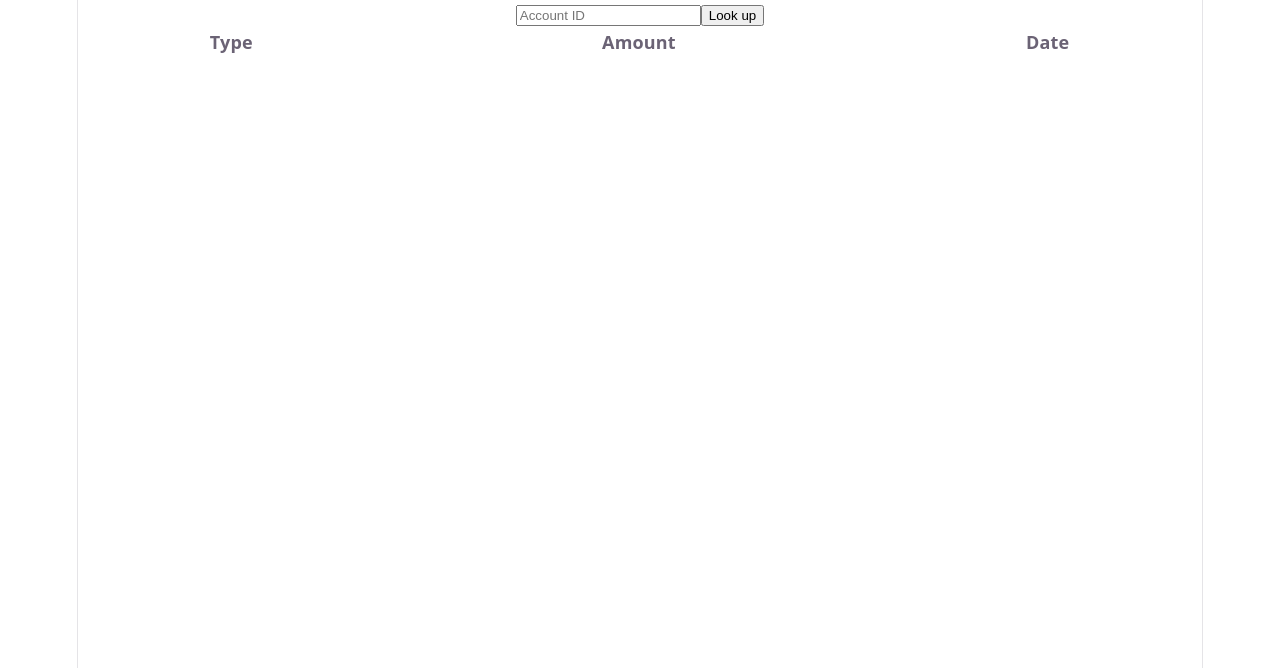
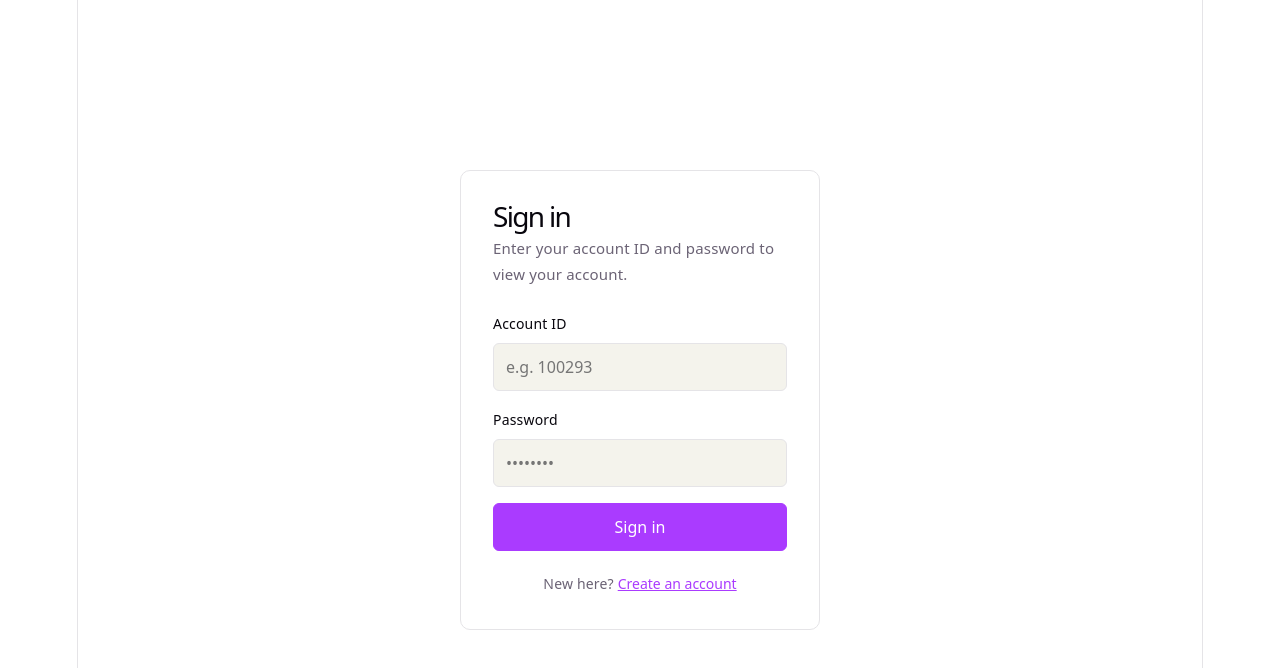
Before and after one commit to paulbobev/best-banking-app, a React app in the folder frontend/: page / in a window 1280 px wide. Shown: the top 668 px of the page. Built offline with nearby package versions, Linux system fonts and the light colour scheme; the HTML template or start-up script is replaced by a standard one.

Commit message:
Made a create account page

```diff
--- a/frontend/src/App.css
+++ b/frontend/src/App.css
@@ -1,61 +1,3 @@
-.counter {
-  font-size: 16px;
-  padding: 5px 10px;
-  border-radius: 5px;
-  color: var(--accent);
-  background: var(--accent-bg);
-  border: 2px solid transparent;
-  transition: border-color 0.3s;
-  margin-bottom: 24px;
-
-  &:hover {
-    border-color: var(--accent-border);
-  }
-  &:focus-visible {
-    outline: 2px solid var(--accent);
-    outline-offset: 2px;
-  }
-}
-
-.hero {
-  position: relative;
-
-  .base,
-  .framework,
-  .vite {
-    inset-inline: 0;
-    margin: 0 auto;
-  }
-
-  .base {
-    width: 170px;
-    position: relative;
-    z-index: 0;
-  }
-
-  .framework,
-  .vite {
-    position: absolute;
-  }
-
-  .framework {
-    z-index: 1;
-    top: 34px;
-    height: 28px;
-    transform: perspective(2000px) rotateZ(300deg) rotateX(44deg) rotateY(39deg)
-      scale(1.4);
-  }
-
-  .vite {
-    z-index: 0;
-    top: 107px;
-    height: 26px;
-    width: auto;
-    transform: perspective(2000px) rotateZ(300deg) rotateX(40deg) rotateY(39deg)
-      scale(0.8);
-  }
-}
-
 #center {
   display: flex;
   flex-direction: column;
@@ -63,6 +5,8 @@
   place-content: center;
   place-items: center;
   flex-grow: 1;
+  padding: 32px 20px;
+  box-sizing: border-box;
 
   @media (max-width: 1024px) {
     padding: 32px 20px 24px;
@@ -70,115 +14,180 @@
   }
 }
 
-#next-steps {
+/* ---------- Login ---------- */
+
+.auth-card {
+  width: 360px;
+  max-width: 100%;
+  text-align: left;
+  border: 1px solid var(--border);
+  border-radius: 10px;
+  padding: 32px;
+  box-sizing: border-box;
+  background: var(--bg);
+}
+
+.auth-title {
+  font-size: 28px;
+  margin: 0 0 6px;
+  text-align: left;
+}
+
+.auth-subtitle {
+  font-size: 15px;
+  color: var(--text);
+  margin-bottom: 24px;
+}
+
+.auth-form {
   display: flex;
-  border-top: 1px solid var(--border);
+  flex-direction: column;
+  gap: 16px;
+}
+
+.field {
+  display: flex;
+  flex-direction: column;
+  gap: 6px;
+  font-size: 14px;
+  color: var(--text-h);
   text-align: left;
+}
 
-  & > div {
-    flex: 1 1 0;
-    padding: 32px;
-    @media (max-width: 1024px) {
-      padding: 24px 20px;
-    }
-  }
+.field input {
+  font: inherit;
+  font-size: 16px;
+  padding: 10px 12px;
+  border-radius: 6px;
+  border: 1px solid var(--border);
+  background: var(--code-bg);
+  color: var(--text-h);
+  box-sizing: border-box;
+  transition:
+    border-color 0.2s,
+    box-shadow 0.2s;
+}
 
-  .icon {
-    margin-bottom: 16px;
-    width: 22px;
-    height: 22px;
-  }
+.field input:focus-visible {
+  outline: none;
+  border-color: var(--accent-border);
+  box-shadow: 0 0 0 3px var(--accent-bg);
+}
 
-  @media (max-width: 1024px) {
-    flex-direction: column;
-    text-align: center;
+.primary-button {
+  font: inherit;
+  font-size: 16px;
+  padding: 10px 16px;
+  border-radius: 6px;
+  border: 1px solid var(--accent);
+  background: var(--accent);
+  color: #fff;
+  cursor: pointer;
+  transition: opacity 0.2s;
+}
+
+.primary-button:hover {
+  opacity: 0.9;
+}
+
+.primary-button:disabled {
+  opacity: 0.6;
+  cursor: not-allowed;
+}
+
+.secondary-button {
+  font: inherit;
+  font-size: 15px;
+  padding: 8px 14px;
+  border-radius: 6px;
+  border: 1px solid var(--border);
+  background: var(--code-bg);
+  color: var(--text-h);
+  cursor: pointer;
+  transition: border-color 0.2s;
+}
+
+.secondary-button:hover {
+  border-color: var(--accent-border);
+}
+
+.form-error {
+  font-size: 14px;
+  color: #d64545;
+  margin: 0;
+}
+
+.auth-switch {
+  font-size: 14px;
+  margin-top: 20px;
+  text-align: center;
+}
+
+.link-button {
+  font: inherit;
+  font-size: inherit;
+  color: var(--accent);
+  background: none;
+  border: none;
+  padding: 0;
+  cursor: pointer;
+  text-decoration: underline;
+}
+
+.link-button:hover {
+  opacity: 0.85;
+}
+
+/* ---------- Account view ---------- */
+
+.account-view {
+  width: 100%;
+  align-items: stretch;
+}
+
+.account-header {
+  display: flex;
+  align-items: flex-start;
+  justify-content: space-between;
+  gap: 16px;
+  text-align: left;
+  width: 100%;
+  max-width: 720px;
+  margin: 0 auto;
+
+  h1 {
+    margin: 0 0 4px;
+    font-size: 32px;
+    text-align: left;
   }
 }
 
-#docs {
-  border-right: 1px solid var(--border);
+.account-subtitle {
+  font-size: 15px;
+  color: var(--text);
+}
 
-  @media (max-width: 1024px) {
-    border-right: none;
+.muted {
+  color: var(--text);
+  font-size: 15px;
+}
+
+.tx-table {
+  width: 100%;
+  max-width: 720px;
+  margin: 0 auto;
+  border-collapse: collapse;
+  text-align: left;
+  font-size: 15px;
+
+  th,
+  td {
+    padding: 10px 12px;
     border-bottom: 1px solid var(--border);
   }
-}
 
-#next-steps ul {
-  list-style: none;
-  padding: 0;
-  display: flex;
-  gap: 8px;
-  margin: 32px 0 0;
-
-  .logo {
-    height: 18px;
-  }
-
-  a {
+  th {
     color: var(--text-h);
-    font-size: 16px;
-    border-radius: 6px;
-    background: var(--social-bg);
-    display: flex;
-    padding: 6px 12px;
-    align-items: center;
-    gap: 8px;
-    text-decoration: none;
-    transition: box-shadow 0.3s;
-
-    &:hover {
-      box-shadow: var(--shadow);
-    }
-    .button-icon {
-      height: 18px;
-      width: 18px;
-    }
-  }
-
-  @media (max-width: 1024px) {
-    margin-top: 20px;
-    flex-wrap: wrap;
-    justify-content: center;
-
-    li {
-      flex: 1 1 calc(50% - 8px);
-    }
-
-    a {
-      width: 100%;
-      justify-content: center;
-      box-sizing: border-box;
-    }
+    font-weight: 500;
   }
 }
-
-#spacer {
-  height: 88px;
-  border-top: 1px solid var(--border);
-  @media (max-width: 1024px) {
-    height: 48px;
-  }
-}
-
-.ticks {
-  position: relative;
-  width: 100%;
-
-  &::before,
-  &::after {
-    content: '';
-    position: absolute;
-    top: -4.5px;
-    border: 5px solid transparent;
-  }
-
-  &::before {
-    left: 0;
-    border-left-color: var(--border);
-  }
-  &::after {
-    right: 0;
-    border-right-color: var(--border);
-  }
-}
--- a/frontend/src/App.jsx
+++ b/frontend/src/App.jsx
@@ -1,40 +1,177 @@
-import { useState } from 'react'
-import './App.css'
+import { useState } from "react";
+import "./App.css";
+import CreateAccount from "./CreateAccount.jsx";
 
 function App() {
-  const [accountId, setAccountId] = useState('')
-  const [transactions, setTransactions] = useState([])
-  const [error, setError] = useState(null)
+  const [screen, setScreen] = useState("login"); // 'login' | 'create' | 'account'
+  const [session, setSession] = useState(null); // { accountId } once logged in
 
-  async function lookup(e) {
-    e.preventDefault()
-    setError(null)
+  const [accountId, setAccountId] = useState("");
+  const [password, setPassword] = useState("");
+  const [loginError, setLoginError] = useState(null);
+  const [loggingIn, setLoggingIn] = useState(false);
+
+  const [transactions, setTransactions] = useState([]);
+  const [txError, setTxError] = useState(null);
+  const [loadingTx, setLoadingTx] = useState(false);
+
+  async function handleLogin(e) {
+    e.preventDefault();
+    setLoginError(null);
+    setLoggingIn(true);
     try {
-      const res = await fetch(`/api/accounts/${accountId}/transactions`)
-      if (!res.ok) throw new Error((await res.json()).detail)
-      setTransactions(await res.json())
+      const res = await fetch("/api/login", {
+        method: "POST",
+        headers: { "Content-Type": "application/json" },
+        body: JSON.stringify({ accountId, password }),
+      });
+      if (!res.ok) {
+        const body = await res.json().catch(() => ({}));
+        throw new Error(body.detail || "Invalid account ID or password");
+      }
+      setSession({ accountId });
+      setPassword("");
+      setScreen("account");
+      await loadTransactions(accountId);
     } catch (err) {
-      setError(err.message)
-      setTransactions([])
+      setLoginError(err.message);
+    } finally {
+      setLoggingIn(false);
     }
   }
 
+  async function loadTransactions(id) {
+    setTxError(null);
+    setLoadingTx(true);
+    try {
+      const res = await fetch(`/api/accounts/${id}/transactions`);
+      if (!res.ok) {
+        const body = await res.json().catch(() => ({}));
+        throw new Error(body.detail || "Could not load transactions");
+      }
+      setTransactions(await res.json());
+    } catch (err) {
+      setTxError(err.message);
+      setTransactions([]);
+    } finally {
+      setLoadingTx(false);
+    }
+  }
+
+  function handleLogout() {
+    setSession(null);
+    setAccountId("");
+    setTransactions([]);
+    setTxError(null);
+    setLoginError(null);
+    setScreen("login");
+  }
+
+  function handleAccountCreated(account) {
+    // New account created — drop them back on the login screen to sign in,
+    // pre-filling the account ID if the API returned one.
+    setAccountId(account?.accountId ?? "");
+    setScreen("login");
+  }
+
+  if (screen === "create") {
     return (
-    <>
-      <form onSubmit={lookup}>
+      <CreateAccount
+        onCreated={handleAccountCreated}
+        onBack={() => setScreen("login")}
+      />
+    );
+  }
+
+  if (screen === "login") {
+    return (
+      <div id="center">
+        <div className="auth-card">
+          <h1 className="auth-title">Sign in</h1>
+          <p className="auth-subtitle">
+            Enter your account ID and password to view your account.
+          </p>
+
+          <form className="auth-form" onSubmit={handleLogin}>
+            <label className="field">
+              <span>Account ID</span>
               <input
                 value={accountId}
                 onChange={(e) => setAccountId(e.target.value)}
-          placeholder="Account ID"
+                placeholder="e.g. 100293"
+                autoComplete="username"
+                required
               />
-        <button type="submit">Look up</button>
+            </label>
+
+            <label className="field">
+              <span>Password</span>
+              <input
+                type="password"
+                value={password}
+                onChange={(e) => setPassword(e.target.value)}
+                placeholder="••••••••"
+                autoComplete="current-password"
+                required
+              />
+            </label>
+
+            {loginError && <p className="form-error">{loginError}</p>}
+
+            <button
+              type="submit"
+              className="primary-button"
+              disabled={loggingIn}
+            >
+              {loggingIn ? "Signing in…" : "Sign in"}
+            </button>
           </form>
 
-      {error && <p>{error}</p>}
+          <p className="auth-switch">
+            New here?{" "}
+            <button
+              type="button"
+              className="link-button"
+              onClick={() => setScreen("create")}
+            >
+              Create an account
+            </button>
+          </p>
+        </div>
+      </div>
+    );
+  }
 
-      <table>
+  return (
+    <div id="center" className="account-view">
+      <div className="account-header">
+        <div>
+          <h1>Account {session.accountId}</h1>
+          <p className="account-subtitle">Recent transactions</p>
+        </div>
+        <button
+          type="button"
+          className="secondary-button"
+          onClick={handleLogout}
+        >
+          Log out
+        </button>
+      </div>
+
+      {txError && <p className="form-error">{txError}</p>}
+
+      {loadingTx ? (
+        <p className="muted">Loading transactions…</p>
+      ) : transactions.length === 0 ? (
+        <p className="muted">No transactions to show.</p>
+      ) : (
+        <table className="tx-table">
           <thead>
-          <tr><th>Type</th><th>Amount</th><th>Date</th></tr>
+            <tr>
+              <th>Type</th>
+              <th>Amount</th>
+              <th>Date</th>
+            </tr>
           </thead>
           <tbody>
             {transactions.map((t, i) => (
@@ -46,8 +183,9 @@ function App() {
             ))}
           </tbody>
         </table>
-    </>
-  )
+      )}
+    </div>
+  );
 }
 
-export default App
+export default App;
--- /dev/null
+++ b/frontend/src/CreateAccount.css
@@ -0,0 +1,30 @@
+.field select {
+  font: inherit;
+  font-size: 16px;
+  padding: 10px 12px;
+  border-radius: 6px;
+  border: 1px solid var(--border);
+  background: var(--code-bg);
+  color: var(--text-h);
+  box-sizing: border-box;
+  transition:
+    border-color 0.2s,
+    box-shadow 0.2s;
+}
+
+.field select:focus-visible {
+  outline: none;
+  border-color: var(--accent-border);
+  box-shadow: 0 0 0 3px var(--accent-bg);
+}
+
+.button-row {
+  display: flex;
+  gap: 12px;
+  margin-top: 4px;
+
+  .primary-button,
+  .secondary-button {
+    flex: 1;
+  }
+}
--- /dev/null
+++ b/frontend/src/CreateAccount.jsx
@@ -0,0 +1,119 @@
+import { useState } from "react";
+import "./CreateAccount.css";
+
+const ACCOUNT_TYPES = [
+  { value: "checking", label: "Checking" },
+  { value: "savings", label: "Savings" },
+];
+
+function CreateAccount({ onCreated, onBack }) {
+  const [name, setName] = useState("");
+  const [email, setEmail] = useState("");
+  const [password, setPassword] = useState("");
+  const [accountType, setAccountType] = useState(ACCOUNT_TYPES[0].value);
+
+  const [error, setError] = useState(null);
+  const [submitting, setSubmitting] = useState(false);
+
+  async function handleSubmit(e) {
+    e.preventDefault();
+    setError(null);
+    setSubmitting(true);
+    try {
+      const res = await fetch("/api/accounts", {
+        method: "POST",
+        headers: { "Content-Type": "application/json" },
+        body: JSON.stringify({ name, email, password, accountType }),
+      });
+      if (!res.ok) {
+        const body = await res.json().catch(() => ({}));
+        throw new Error(body.detail || "Could not create account");
+      }
+      const account = await res.json();
+      onCreated?.(account);
+    } catch (err) {
+      setError(err.message);
+    } finally {
+      setSubmitting(false);
+    }
+  }
+
+  return (
+    <div id="center">
+      <div className="auth-card">
+        <h1 className="auth-title">Create account</h1>
+        <p className="auth-subtitle">
+          Fill in your details to set up a new account.
+        </p>
+
+        <form className="auth-form" onSubmit={handleSubmit}>
+          <label className="field">
+            <span>Name</span>
+            <input
+              value={name}
+              onChange={(e) => setName(e.target.value)}
+              placeholder="Jane Doe"
+              autoComplete="name"
+              required
+            />
+          </label>
+
+          <label className="field">
+            <span>Email</span>
+            <input
+              type="email"
+              value={email}
+              onChange={(e) => setEmail(e.target.value)}
+              placeholder="jane@example.com"
+              autoComplete="email"
+              required
+            />
+          </label>
+
+          <label className="field">
+            <span>Password</span>
+            <input
+              type="password"
+              value={password}
+              onChange={(e) => setPassword(e.target.value)}
+              placeholder="••••••••"
+              autoComplete="new-password"
+              required
+            />
+          </label>
+
+          <label className="field">
+            <span>Account type</span>
+            <select
+              value={accountType}
+              onChange={(e) => setAccountType(e.target.value)}
+            >
+              {ACCOUNT_TYPES.map((t) => (
+                <option key={t.value} value={t.value}>
+                  {t.label}
+                </option>
+              ))}
+            </select>
+          </label>
+
+          {error && <p className="form-error">{error}</p>}
+
+          <div className="button-row">
+            <button
+              type="submit"
+              className="primary-button"
+              disabled={submitting}
+            >
+              {submitting ? "Creating account…" : "Confirm details"}
+            </button>
+            <button type="button" className="secondary-button" onClick={onBack}>
+              Back to home
+            </button>
+          </div>
+        </form>
+      </div>
+    </div>
+  );
+}
+
+export default CreateAccount;
```
Lines whose indentation alone changed are shown as unchanged.
